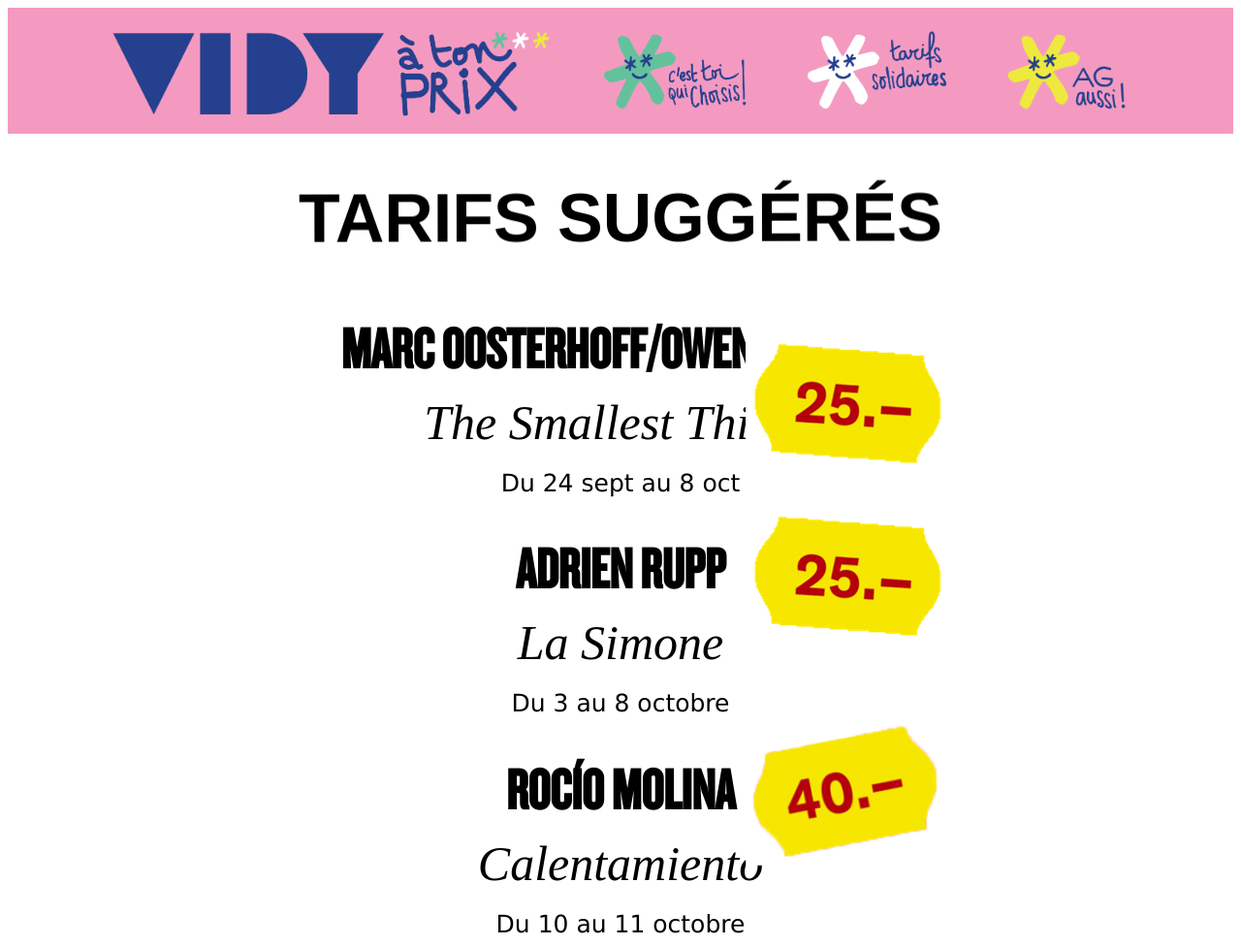
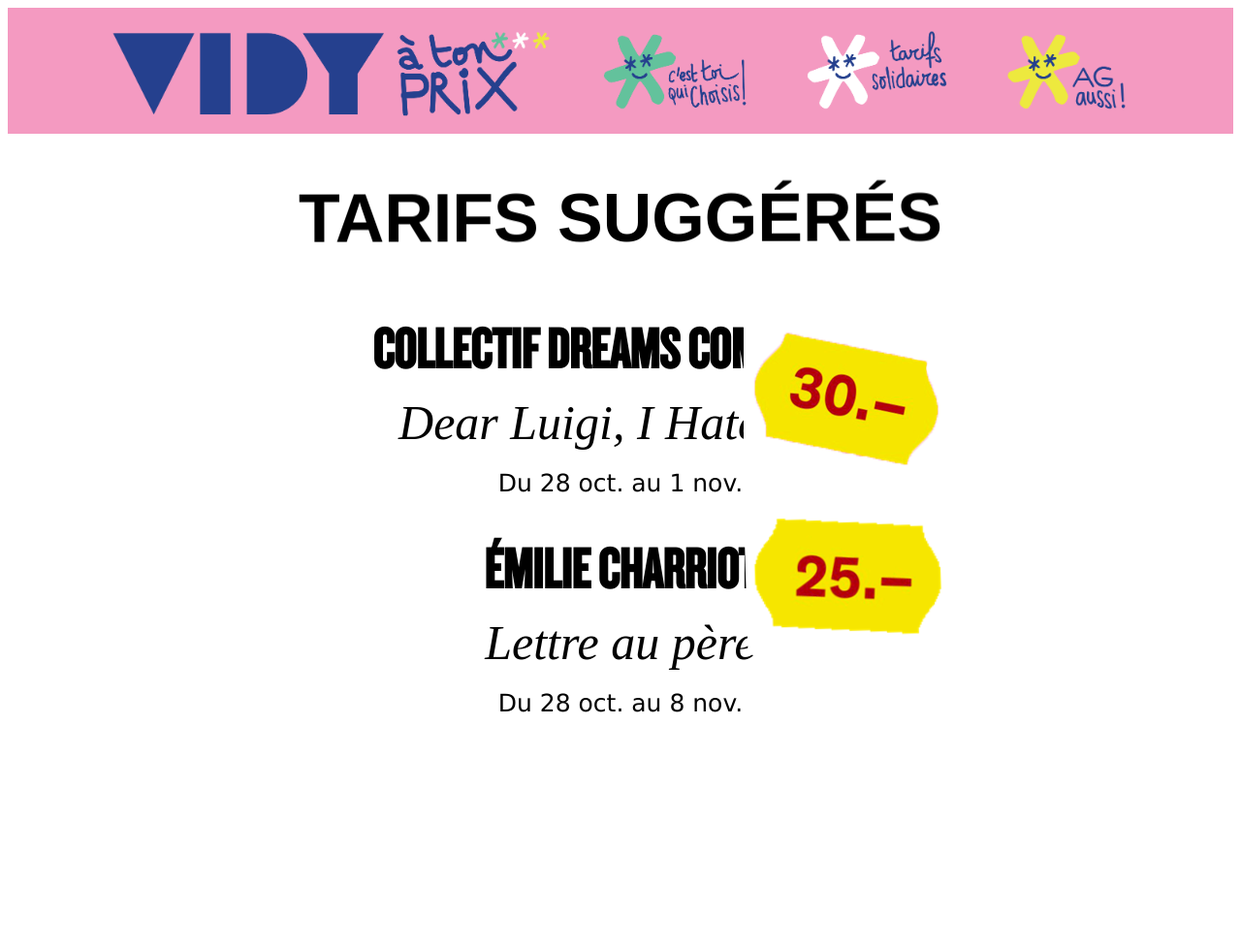
Before and after one commit to Merouaf/secutix, a plain HTML site: page fond_ecran_public/index.html in a window 1280 px wide. Shown: the whole page at 97% size. After the commit the page ends 800 px from the top, so only its background shows below. Drawn offline with Linux system fonts and the light colour scheme.

Commit message:
Modify event details and images in index.html
Updated the HTML content to include new event details and images.

```diff
--- a/fond_ecran_public/index.html
+++ b/fond_ecran_public/index.html
@@ -151,20 +151,21 @@
 
 
 
-<img class="tarif3 tarifa3" src="25francs.png">
-<h2>Marc Oosterhoff/Owen Winship</h2>
-<h3>The Smallest Things</h3>
-<p>Du 24 sept au 8 oct</p>
+<img class="tarif1 tarifa3" src="30francs.png">
+<h2>Collectif Dreams Come True</h2>
+<h3>Dear Luigi, I Hate You</h3>
+<p>Du 28 oct. au 1 nov.</p>
 
+<img class="tarif2 tarifa3" src="25francs.png">
+<h2>Émilie Charriot</h2>
+<h3>Lettre au père</h3>
+<p>Du 28 oct. au 8 nov.</p>
+
+<!--
 <img class="tarif3 tarifa3" src="25francs.png">
 <h2>Adrien Rupp</h2>
 <h3>La Simone</h3>
 <p>Du 3 au 8 octobre</p>
-
-<img class="tarif2 tarifa3" src="40francs.png">
-<h2>Roc&iacute;o Molina</h2>
-<h3>Calentamiento</h3>
-<p>Du 10 au 11 octobre</p>
 
 
 <!--pour la partie jusqu'à 6 éléments-->
```
